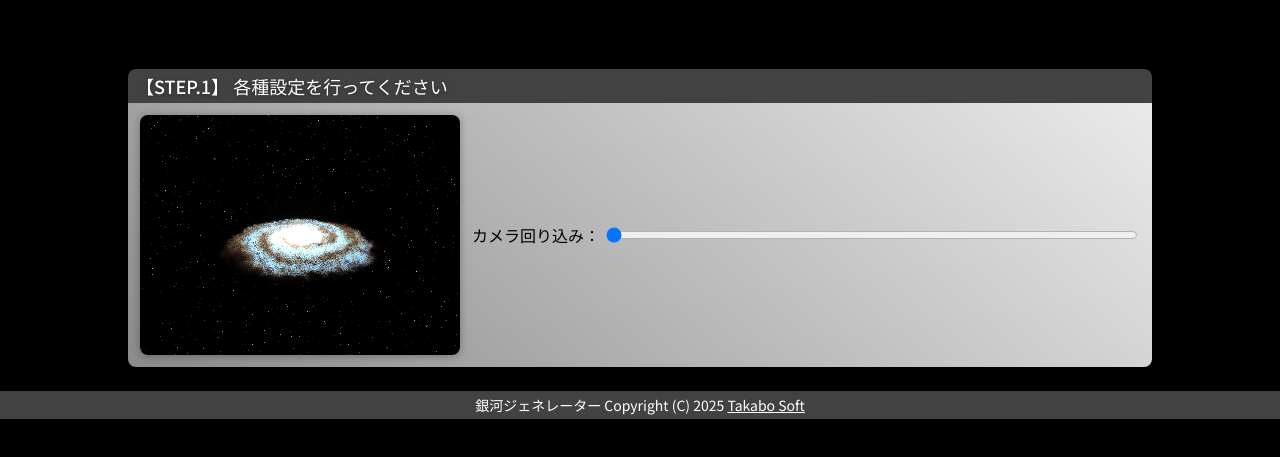
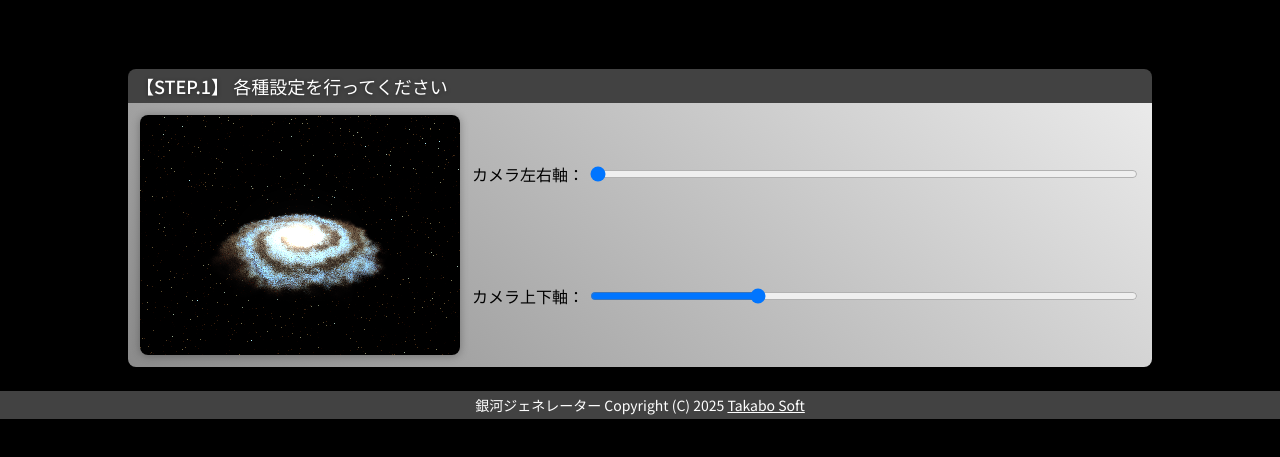
Before and after one commit to takabosoft/galaxy-gen, a website built with webpack: page docs/index.html in a window 1280 px wide. Shown: the part 171-628 px from the top of the page. Built offline with nearby package versions, Linux system fonts and the light colour scheme; a web font is replaced by a local one.

Commit message:
カメラX軸回転対応

```diff
--- a/src/previewSection.ts
+++ b/src/previewSection.ts
@@ -10,6 +10,7 @@ export const enum RenderQuality {
 export class PreviewSection {
     readonly renderer = new Renderer(320, 240);
     private readonly cameraYRotSlider = $(`<input type="range" min="0.0" max="1.0" step="0.00001" value="0.0">`).on("input", () => this.preview());
+    private readonly cameraXRotSlider = $(`<input type="range" min="0.0" max="0.999" step="0.00001" value="0.3">`).on("input", () => this.preview());
 
     readonly element = $(`<section>`).append(
         $(`<h2>`).text("【STEP.1】 各種設定を行ってください"),
@@ -18,7 +19,8 @@ export class PreviewSection {
                 console.log(JSON.stringify(this.getRenderParams(RenderQuality.Low)));
             }),
             $(`<div class="params">`).append(
-                $(`<div>`).text("カメラ回り込み："), this.cameraYRotSlider,
+                $(`<div>`).text("カメラ左右軸："), this.cameraYRotSlider,
+                $(`<div>`).text("カメラ上下軸："), this.cameraXRotSlider,
             ),
         ),
     );
@@ -34,7 +36,7 @@ export class PreviewSection {
 
         switch (quality) {
             case RenderQuality.Low:
-                cloudMaxSteps = 60;
+                cloudMaxSteps = 100;
                 fbmMaxSteps = 3;
                 fbmMinSteps = 2;
                 break;
@@ -58,6 +60,7 @@ export class PreviewSection {
 
         return {
             cameraYRot: parseFloat(this.cameraYRotSlider.val() + "") * Math.PI * 2,
+            cameraXRot: -parseFloat(this.cameraXRotSlider.val() + "") * Math.PI / 2,
             /*targetY: parseFloat(this.targetYSlider.val() + ""),
             cameraZ: parseFloat(this.cameraZSlider.val() + ""),
             cameraX: parseFloat(this.cameraXSlider.val() + ""),
--- a/src/renderer.ts
+++ b/src/renderer.ts
@@ -3,6 +3,7 @@ import { buildFragmentShader } from "./shader/build";
 
 export interface RendererParams {
     readonly cameraYRot: number;
+    readonly cameraXRot: number;
     readonly cloudMaxSteps: number;
     readonly fbmMaxSteps: number;
     readonly fbmMinSteps: number;
@@ -11,6 +12,7 @@ export interface RendererParams {
 export class Renderer {
     readonly webGlCanvas: WebGLCanvas;
     private cameraYRotUniformLocation!: WebGLUniformLocation | null;
+    private cameraXRotUniformLocation!: WebGLUniformLocation | null;
     private cloudMaxStepsUniformLocation!: WebGLUniformLocation | null;
     private fbmMaxStepsUniformLocation!: WebGLUniformLocation | null;
     private fbmMinStepsUniformLocation!: WebGLUniformLocation | null;
@@ -25,6 +27,7 @@ export class Renderer {
 
     private setupUniformLocations() {
         this.cameraYRotUniformLocation = this.webGlCanvas.getUniformLocation("u_cameraYRot");
+        this.cameraXRotUniformLocation = this.webGlCanvas.getUniformLocation("u_cameraXRot");
         this.cloudMaxStepsUniformLocation = this.webGlCanvas.getUniformLocation("u_cloudMaxSteps");
         this.fbmMaxStepsUniformLocation = this.webGlCanvas.getUniformLocation("u_fbmMaxSteps");
         this.fbmMinStepsUniformLocation = this.webGlCanvas.getUniformLocation("u_fbmMinSteps");
@@ -37,6 +40,7 @@ export class Renderer {
         }
 
         this.webGlCanvas.uniform1f(this.cameraYRotUniformLocation, params.cameraYRot);
+        this.webGlCanvas.uniform1f(this.cameraXRotUniformLocation, params.cameraXRot);
         this.webGlCanvas.uniform1i(this.cloudMaxStepsUniformLocation, params.cloudMaxSteps);
         this.webGlCanvas.uniform1i(this.fbmMaxStepsUniformLocation, params.fbmMaxSteps);
         this.webGlCanvas.uniform1i(this.fbmMinStepsUniformLocation, params.fbmMinSteps);
--- a/src/shader/build.ts
+++ b/src/shader/build.ts
@@ -21,7 +21,9 @@ ${camera}
 ${galaxy}
 
 void main() {
-    cameraOrigin = vec3(sin(u_cameraYRot) * 5.0, +2.0, cos(u_cameraYRot) * 5.0);
+    vec3 from = vec3(0.0, 0.0, 5.0) * rotateX(u_cameraXRot) * rotateY(u_cameraYRot);
+
+    cameraOrigin = from;
     vec3 lookAt = vec3(0.0, 0.0, 0.0);
     vec3 vUp = vec3(0.0, 1.0, 0.0) * rotateY(-u_cameraYRot * 0.1);
     Ray ray = cameraGetRay(cameraOrigin, lookAt, vUp, 90.0);
--- a/src/shader/defines.ts
+++ b/src/shader/defines.ts
@@ -4,6 +4,7 @@ precision highp int;
 
 uniform vec2 u_resolution;
 uniform float u_cameraYRot;
+uniform float u_cameraXRot;
 
 uniform int u_cloudMaxSteps;
 uniform int u_fbmMaxSteps;
--- a/src/shader/matrix.ts
+++ b/src/shader/matrix.ts
@@ -1,4 +1,14 @@
 export const matrix = `
+mat3 rotateX(float theta) {
+    float c = cos(theta);
+    float s = sin(theta);
+    return mat3(
+        1.0, 0.0, 0.0,
+        0.0, c, -s,
+        0.0, s, c
+    );
+}
+
 mat3 rotateY(float theta) {
     float c = cos(theta);
     float s = sin(theta);
@@ -8,4 +18,14 @@ mat3 rotateY(float theta) {
         s, 0.0, c
     );
 }
+
+mat3 rotateZ(float theta) {
+    float c = cos(theta);
+    float s = sin(theta);
+    return mat3(
+        c, -s, 0.0,
+        s,  c, 0.0,
+        0.0, 0.0, 1.0
+    );
+}
 `;
```
Also changed, not shown: docs/index.scss (+4 -3 lines).
